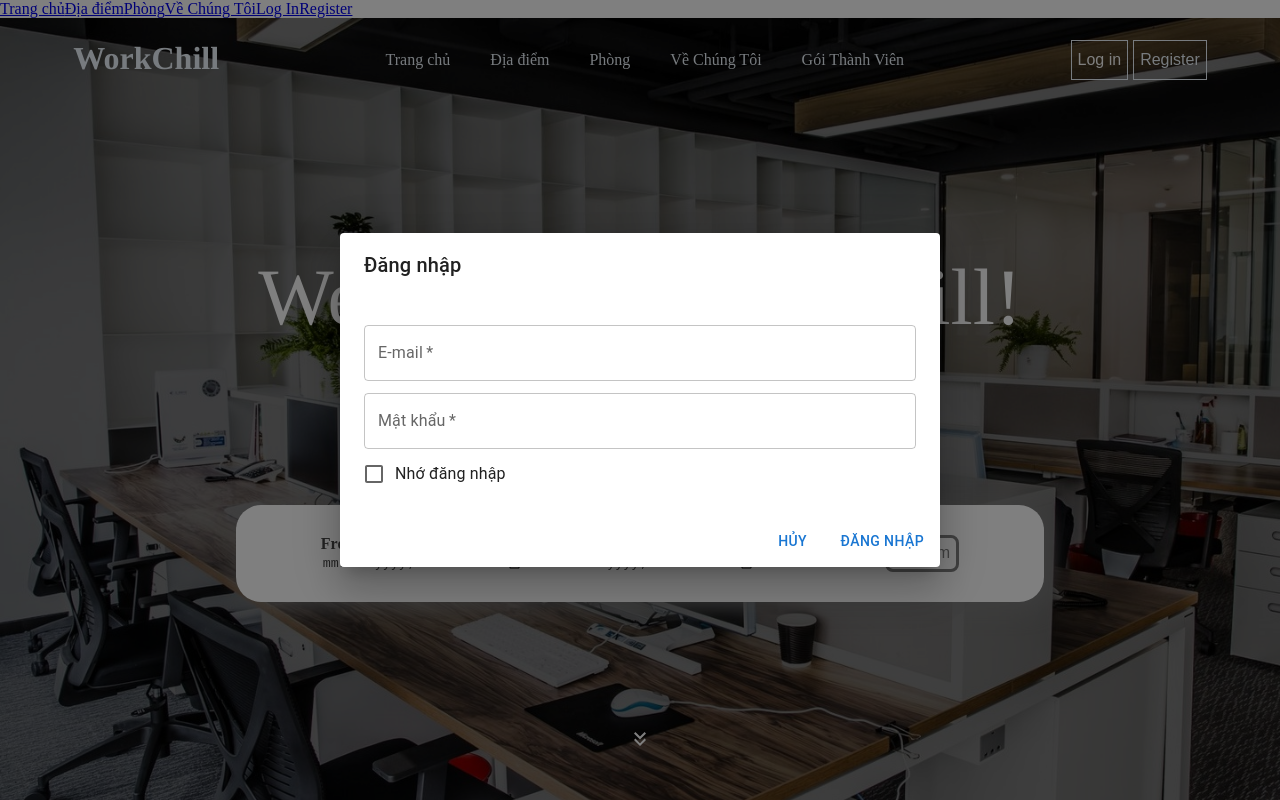
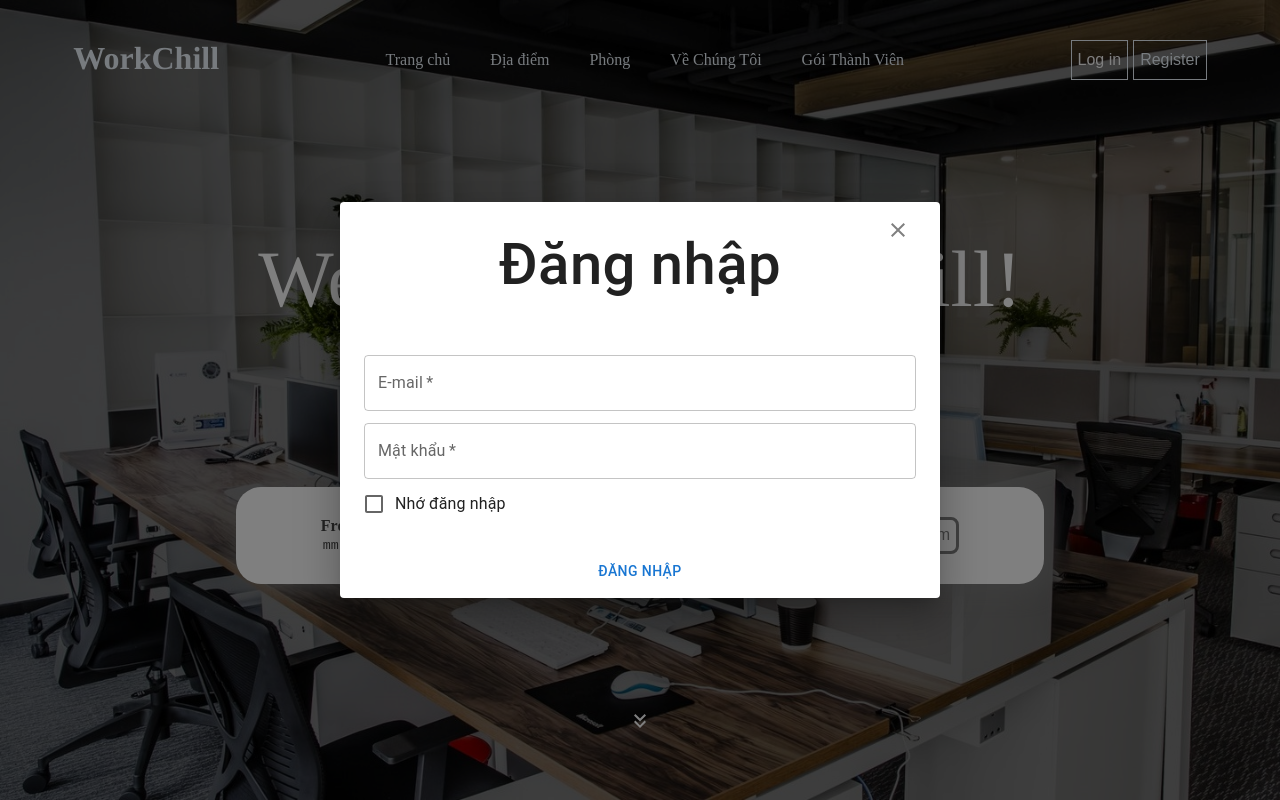
Before and after one commit to OtakuIsMe/Fall2024SWD392_SE1704_Nhom7, a React (Vite) app in the folder FE/: page / in a window 1280 px wide. Both pictures are taken after a click on the button "Log in". Shown: the top 800 px of the page. Built offline with nearby package versions, Linux system fonts and the light colour scheme.

Commit message:
fix ui logiin

```diff
--- a/FE/src/Components/LoginPopup/LoginPopup.tsx
+++ b/FE/src/Components/LoginPopup/LoginPopup.tsx
@@ -1,6 +1,7 @@
 import React, { useState } from 'react';
 import { Button, TextField, Checkbox, FormControlLabel, Dialog, DialogTitle, DialogContent, DialogActions } from '@mui/material';
 import { useNavigate } from 'react-router-dom';
+import CloseIcon from '@mui/icons-material/Close'; // Sử dụng icon đóng từ Material-UI
 
 interface LoginPopupProps {
   onClose: () => void;
@@ -32,7 +33,12 @@ const LoginPopup: React.FC<LoginPopupProps> = ({ onClose }) => {
 
   return (
     <Dialog open={true} onClose={onClose}>
-      <DialogTitle>Đăng nhập</DialogTitle>
+      <DialogTitle style={{ textAlign: "center", fontSize: "58px" }}>
+        Đăng nhập
+        <Button onClick={onClose} style={{ position: 'absolute', right: '10px', top: '10px', border: 'none', color: 'gray' }}>
+          <CloseIcon />
+        </Button>
+      </DialogTitle>
       <form onSubmit={handleSubmit}>
         <DialogContent>
           <TextField
@@ -62,8 +68,7 @@ const LoginPopup: React.FC<LoginPopupProps> = ({ onClose }) => {
           />
         </DialogContent>
         <DialogActions>
-          <Button onClick={onClose}>Hủy</Button>
-          <Button type="submit" color="primary">Đăng nhập</Button>
+          <Button type="submit" color="primary" style={{ margin: "auto" }}>Đăng nhập</Button>
         </DialogActions>
       </form>
     </Dialog>
--- a/FE/src/main.tsx
+++ b/FE/src/main.tsx
@@ -4,12 +4,12 @@ import { BrowserRouter as Router, Routes, Route } from 'react-router-dom';
 import HomePage from './Pages/Customer/HomePage/HomePage';
 import UserPage from './Pages/Customer/UserPage/UserPage';
 import './index.css';
-import NavBar from './Components/NavBar';
+
 
 createRoot(document.getElementById('root')!).render(
   <StrictMode>
     <Router>
-      <NavBar/>
+
       <Routes>
         <Route path="/" element={<HomePage />} />
         <Route path="/user" element={<UserPage />} />
```
